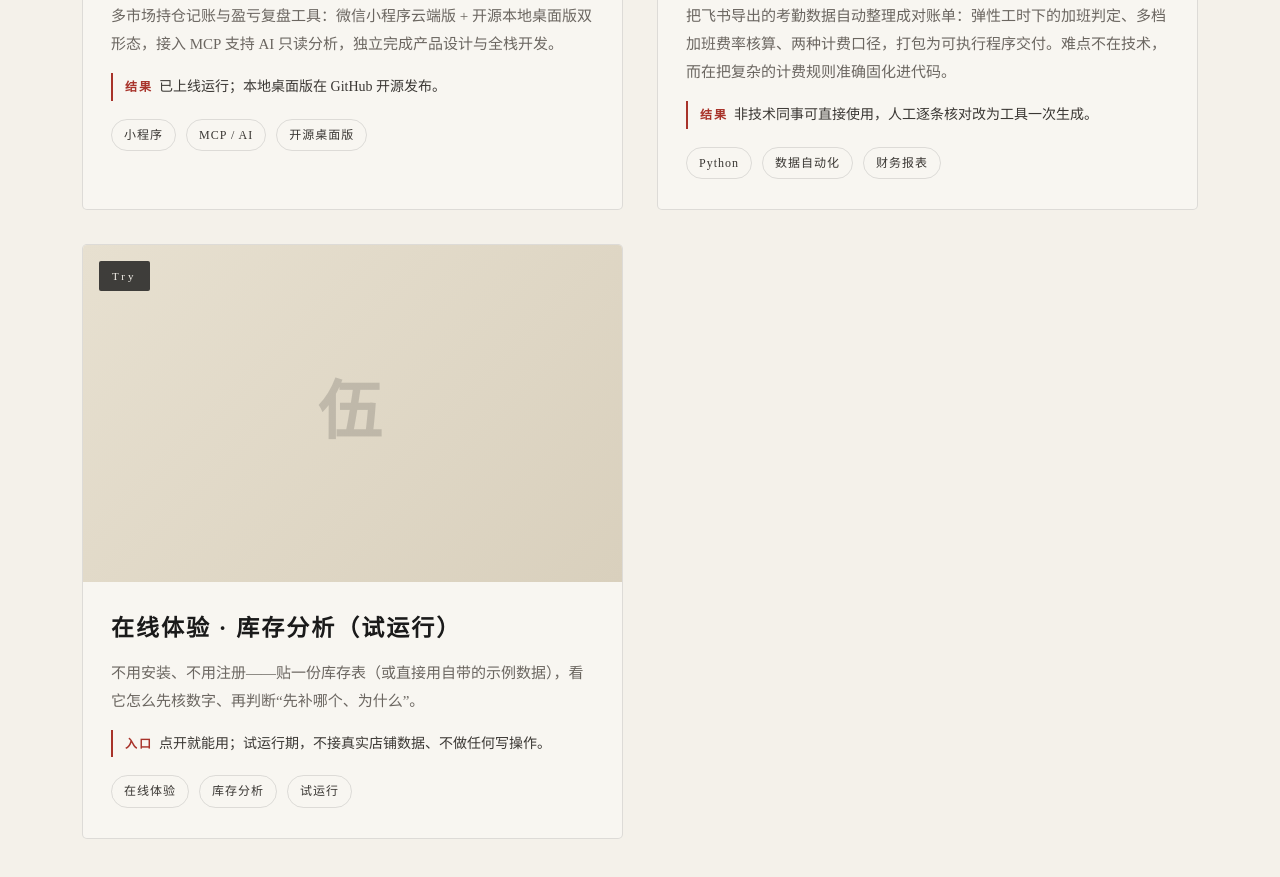
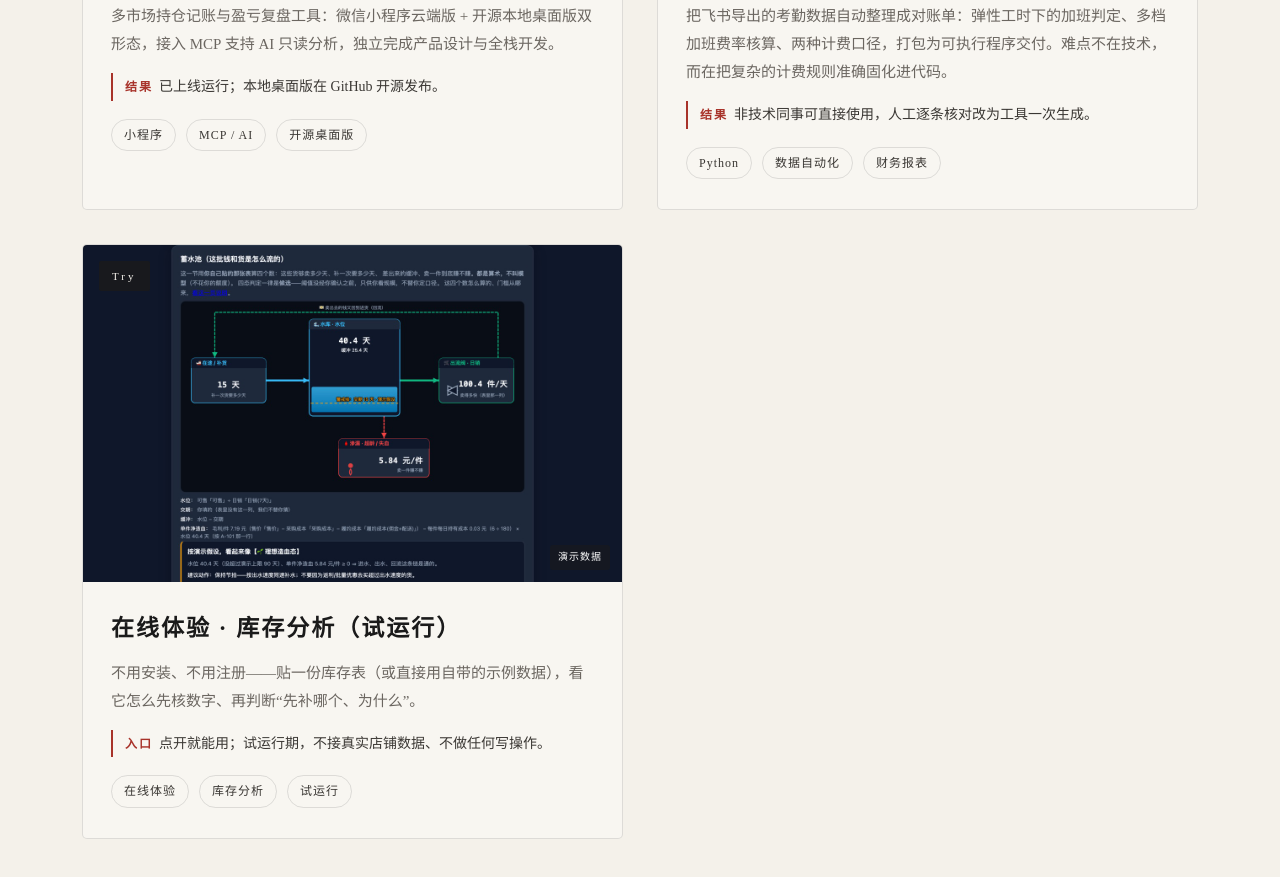
Before and after one commit to Goodfun-Studio/Goodfun-Studio.github.io, a plain HTML site: page index.html in a window 1280 px wide. Shown: the part 2648-3525 px from the top of the page. Drawn offline with Linux system fonts and the light colour scheme.

Commit message:
项目展示：在线体验卡换蓄水池封面图（PM 权威截图，标『演示数据』）

```diff
--- a/index.html
+++ b/index.html
@@ -230,6 +230,10 @@
   .work-cover .ribbon{
     position:absolute;top:16px;left:16px;font-size:11px;letter-spacing:3px;
     background:rgba(26,26,26,.82);color:var(--paper);padding:5px 13px;border-radius:2px;
+  }
+  .work-cover .shot-note{
+    position:absolute;right:12px;bottom:12px;font-size:10px;letter-spacing:1px;
+    background:rgba(26,26,26,.55);color:#fff;padding:3px 8px;border-radius:3px;
   }
   .work-body{padding:26px 28px 30px}
   .work-body h3{font-size:23px;font-weight:600;letter-spacing:2px;margin-bottom:10px}
@@ -529,7 +533,7 @@
         </div>
       </article>
       <article class="work reveal">
-        <div class="work-cover"><span class="ribbon">Try</span><span class="big">伍</span></div>
+        <div class="work-cover"><img src="works/reservoir-demo.jpg" alt="库存分析在线体验页·蓄水池区块（演示数据）" loading="lazy"><span class="ribbon">Try</span><span class="shot-note">演示数据</span></div>
         <div class="work-body">
           <h3><a href="https://try.crosspilot.ai/" target="_blank" rel="noopener">在线体验 · 库存分析（试运行）</a></h3>
           <p>不用安装、不用注册——贴一份库存表（或直接用自带的示例数据），看它怎么先核数字、再判断“先补哪个、为什么”。</p>
```
Also changed, not shown: works/reservoir-demo.jpg (added).
